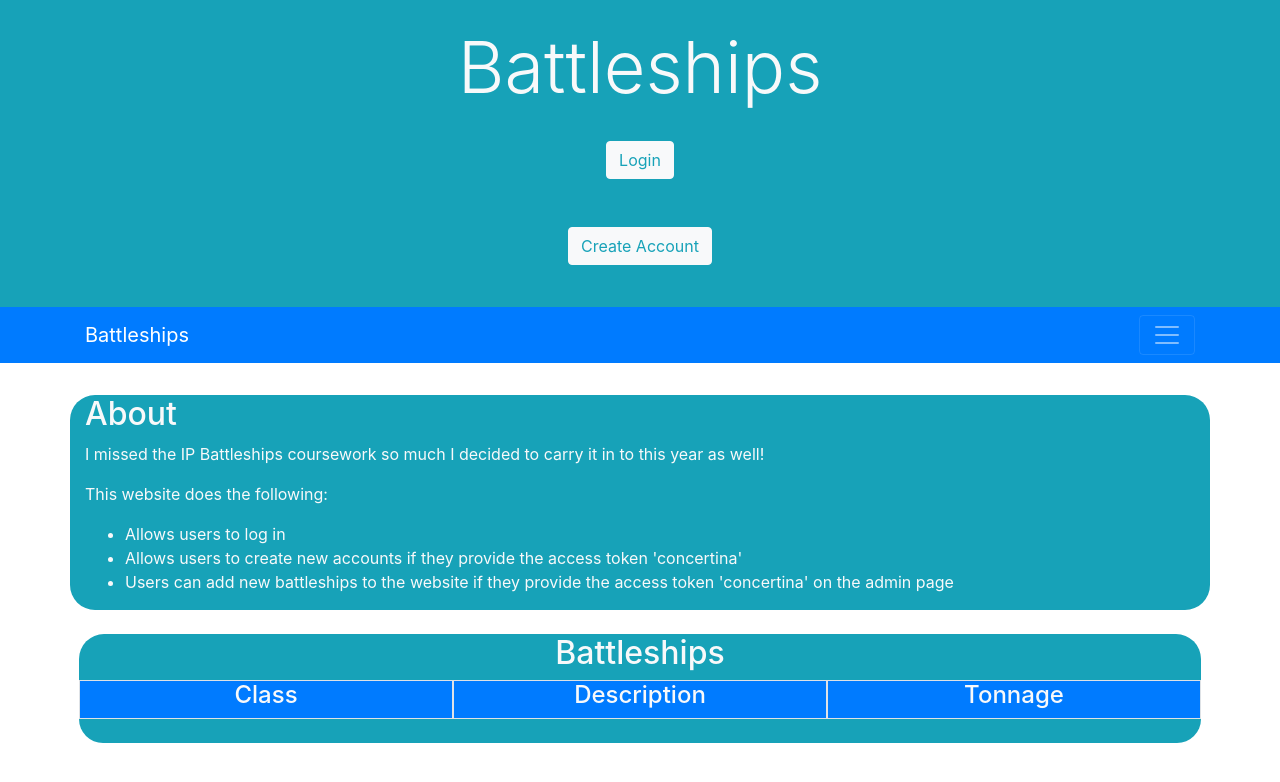
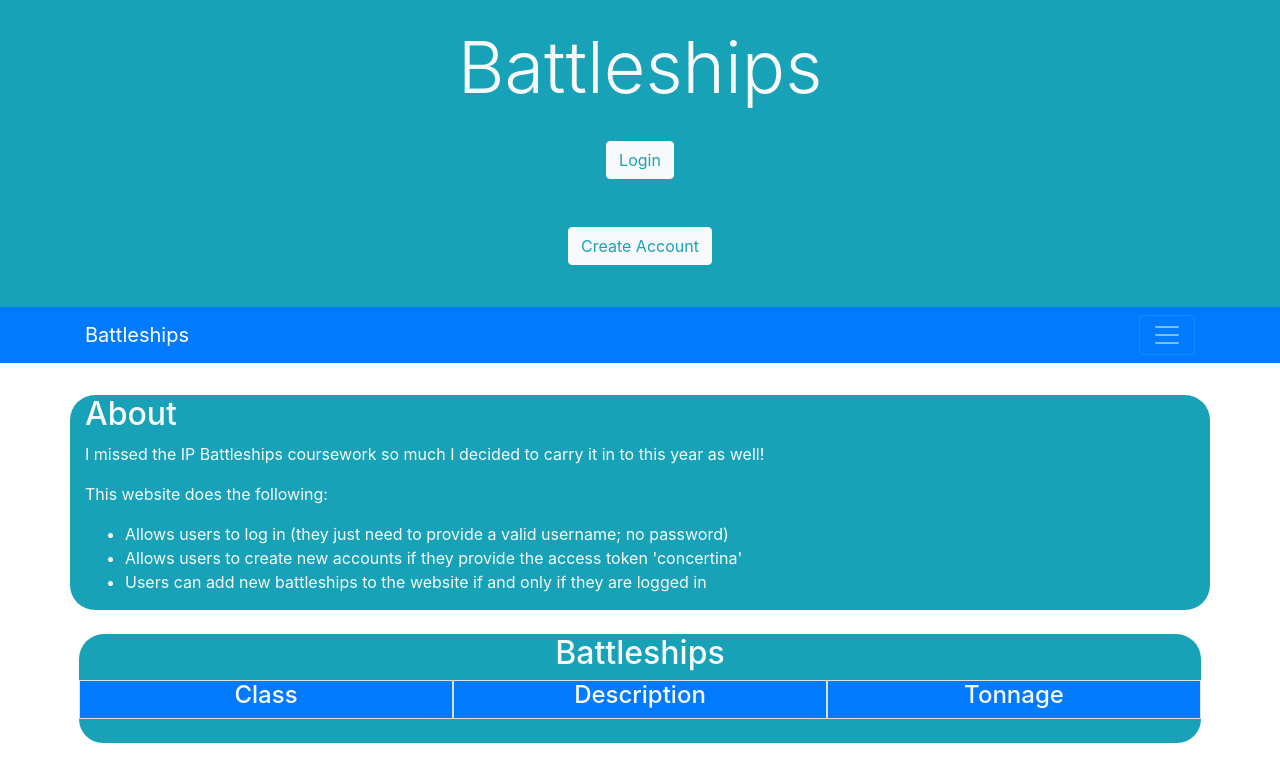
Before and after one commit to alexwhite116/BattleshipsWeb, a website: page public/index.html in a window 1280 px wide. Drawn offline with nearby package versions, Linux system fonts and the light colour scheme; no server answers.

Commit message:
Update index.html

```diff
--- a/public/index.html
+++ b/public/index.html
@@ -100,9 +100,9 @@
 					<p class="text-light">I missed the IP Battleships coursework so much I decided to carry it in to this year as well!</p>
 					<p class ="text-light">This website does the following:</p>
 					<ul class="text-light">
-						<li>Allows users to log in</li>
+						<li>Allows users to log in (they just need to provide a valid username; no password)</li>
 						<li>Allows users to create new accounts if they provide the access token 'concertina'</li>
-						<li>Users can add new battleships to the website if they provide the access token 'concertina' on the admin page</li>
+						<li>Users can add new battleships to the website if and only if they are logged in</li>
 					</ul>
 				</div>
 			</div>
```
